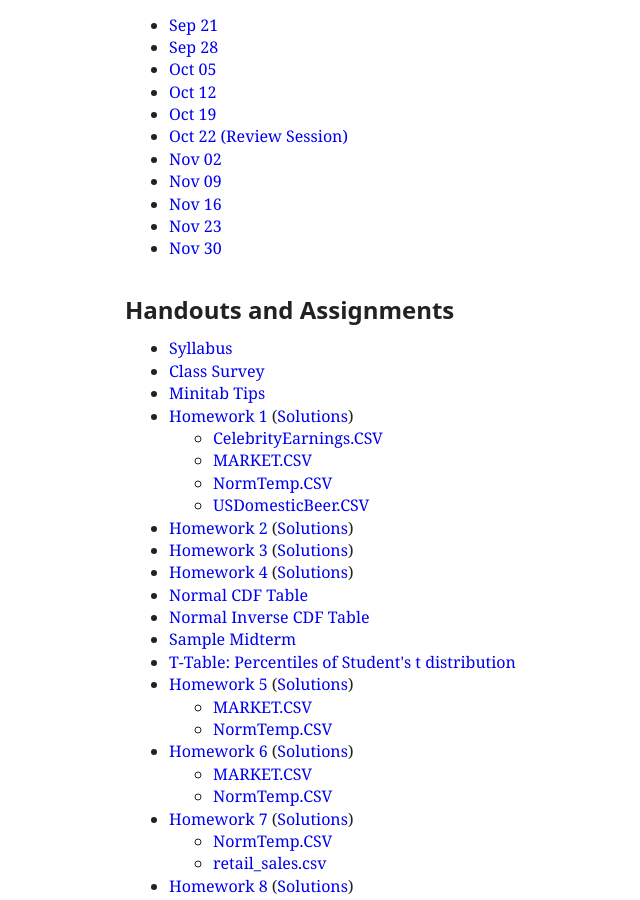
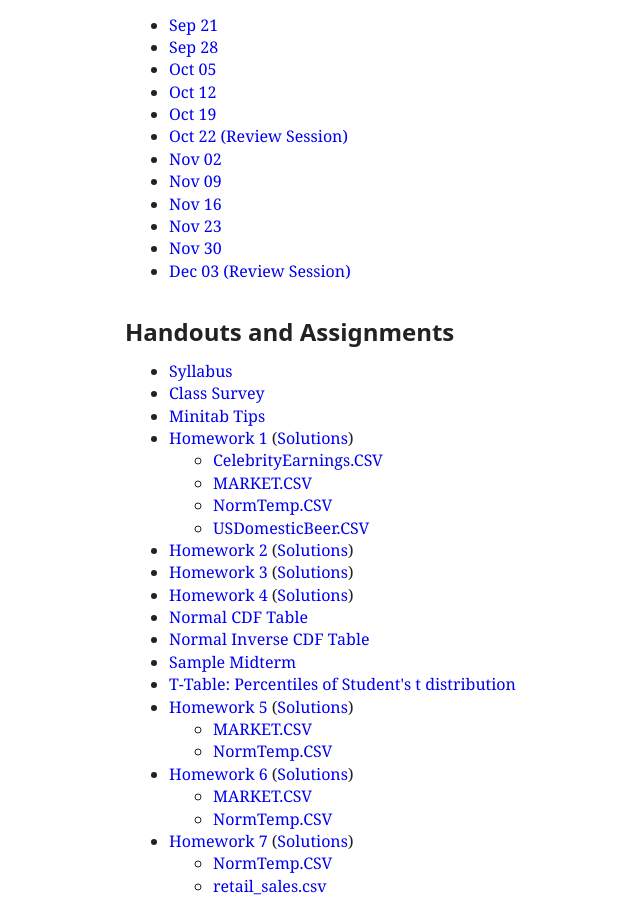
Before and after one commit to patperry/patperry.github.com, a Jekyll site: the page built from course/cor1305/index.html, in a window 1280 px wide and 900 px high, scrolled down 1248 px. Shown: the whole window, without its empty margins (83-723 px from the left). Built offline with Jekyll 4.4.1, drawn with Linux system fonts in a browser that asks for light colours.

Commit message:
add link to review session

```diff
--- a/course/cor1305/index.html
+++ b/course/cor1305/index.html
@@ -114,6 +114,7 @@
   <li><a href="http://nyustern.mediasite.com/Mediasite/Play/14a9598a02d5407caeeadcd5f3cad3c61d">Nov 16</a>
   <li><a href="http://nyustern.mediasite.com/Mediasite/Play/32d1a5c759904ed9bcf65125599e7be91d">Nov 23</a>
   <li><a href="http://nyustern.mediasite.com/Mediasite/Play/74533b06d2d641c697f6c6db39164e751d">Nov 30</a>
+  <li><a href="http://nyustern.mediasite.com/Mediasite/Play/035980a154974581ab2df38882f16bcf1d">Dec 03 (Review Session)</a>
 </ul>
 
 
```
